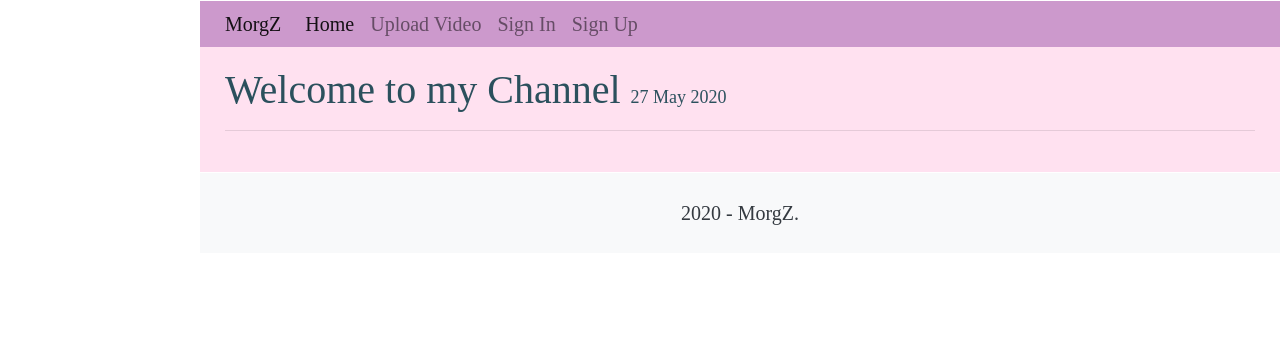
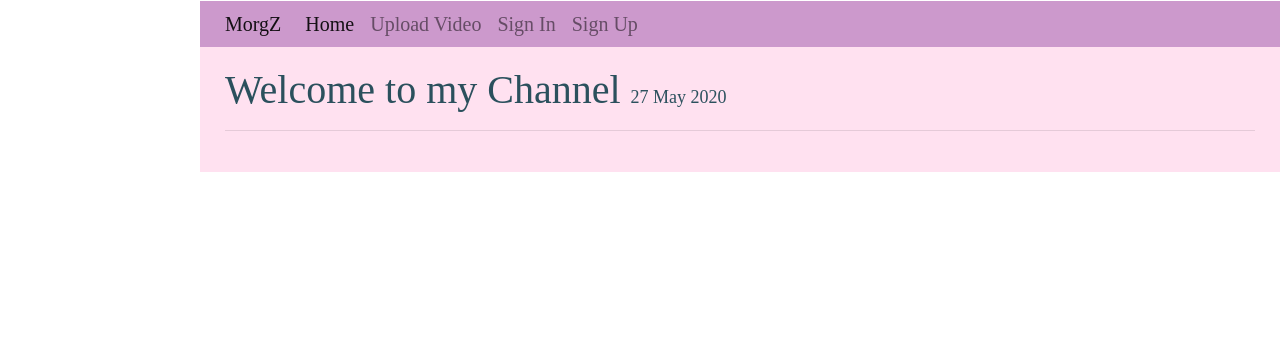
Before and after one commit to thomas041/morgzyoutubeclone, a Django app: page / in a window 1280 px wide. Shown: the top 347 px of the page. Run offline with Django 3.2, Linux system fonts and the light colour scheme; data that the repository does not hold is empty; some libraries are stand-ins or nearby versions.

Commit message:
removed the crappy footer

```diff
--- a/templates/youtube/base.html
+++ b/templates/youtube/base.html
@@ -35,13 +35,13 @@
         {% block body %}
         {% endblock %}
 
-            <footer id="main-footer" class="bg-light text-dark text-center container"> {%now "Y"%} - MorgZ.
+{#            <footer id="main-footer" class="bg-light text-dark text-center container"> {%now "Y"%} - MorgZ.#}
 {#            <a href="#">Site</a>#}
-            </footer>
+{#            </footer>#}
 
-            <script src="https://code.jquery.com/jquery-3.3.1.slim.min.js" integrity="sha384-q8i/X+965DzO0rT7abK41JStQIAqVgRVzpbzo5smXKp4YfRvH+8abtTE1Pi6jizo" crossorigin="anonymous"></script>
-            <script src="https://cdnjs.cloudflare.com/ajax/libs/popper.js/1.14.3/umd/popper.min.js" integrity="sha384-ZMP7rVo3mIykV+2+9J3UJ46jBk0WLaUAdn689aCwoqbBJiSnjAK/l8WvCWPIPm49" crossorigin="anonymous"></script>
-            <script src="https://stackpath.bootstrapcdn.com/bootstrap/4.1.3/js/bootstrap.min.js" integrity="sha384-ChfqqxuZUCnJSK3+MXmPNIyE6ZbWh2IMqE241rYiqJxyMiZ6OW/JmZQ5stwEULTy" crossorigin="anonymous"></script>
+        <script src="https://code.jquery.com/jquery-3.3.1.slim.min.js" integrity="sha384-q8i/X+965DzO0rT7abK41JStQIAqVgRVzpbzo5smXKp4YfRvH+8abtTE1Pi6jizo" crossorigin="anonymous"></script>
+        <script src="https://cdnjs.cloudflare.com/ajax/libs/popper.js/1.14.3/umd/popper.min.js" integrity="sha384-ZMP7rVo3mIykV+2+9J3UJ46jBk0WLaUAdn689aCwoqbBJiSnjAK/l8WvCWPIPm49" crossorigin="anonymous"></script>
+        <script src="https://stackpath.bootstrapcdn.com/bootstrap/4.1.3/js/bootstrap.min.js" integrity="sha384-ChfqqxuZUCnJSK3+MXmPNIyE6ZbWh2IMqE241rYiqJxyMiZ6OW/JmZQ5stwEULTy" crossorigin="anonymous"></script>
 
         </div>
     </body>
```
